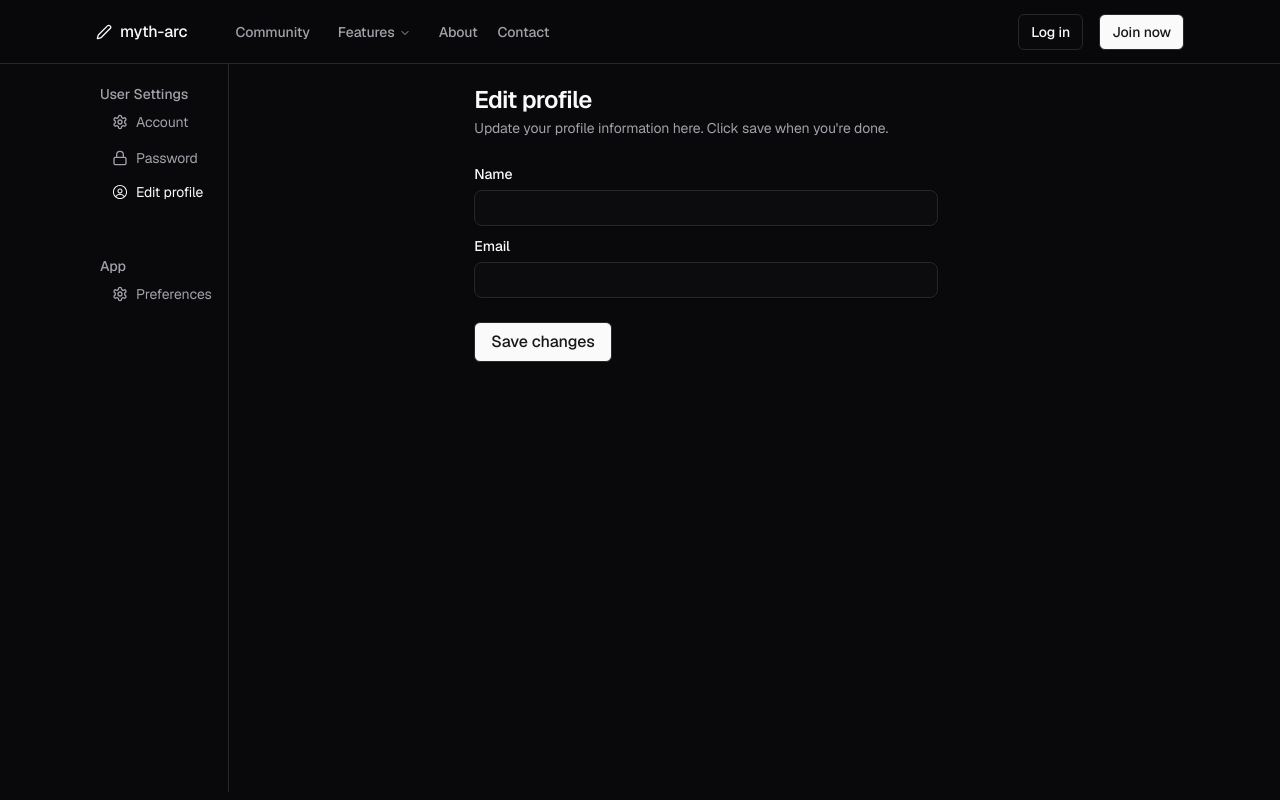
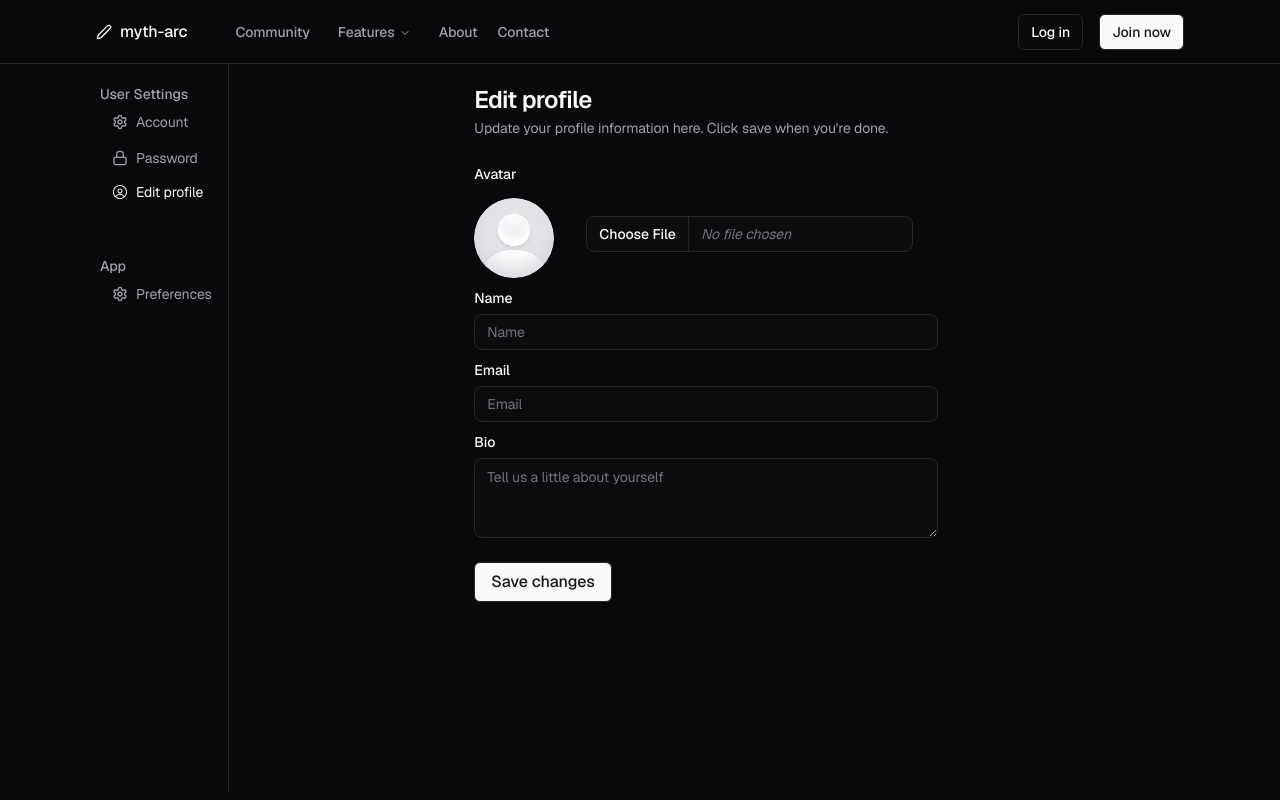
Before and after one commit to Lokendrakushwah12/blogora, a Next.js app: page /account/edit in a window 1280 px wide. Built offline with nearby package versions, Linux system fonts and the light colour scheme.

Commit message:
completed user profile

```diff
--- a/next.config.js
+++ b/next.config.js
@@ -5,6 +5,10 @@
 import "./src/env.js";
 
 /** @type {import("next").NextConfig} */
-const config = {};
+const config = {
+  images: {
+    domains: ["avatars.githubusercontent.com"],
+  },
+};
 
 export default config;
--- a/src/api/userDetailsApi.ts
+++ b/src/api/userDetailsApi.ts
@@ -4,6 +4,8 @@ import { apiClient } from "./apiClient";
 interface userDetailsResponse {
   name: string;
   email: string;
+  bio: string;
+  profilePhoto: string;
   status: number;
   token: string;
 }
--- a/src/app/[username]/_components/ProfileHeader.tsx
+++ b/src/app/[username]/_components/ProfileHeader.tsx
@@ -1,32 +1,58 @@
 "use client";
+import { useUserDetails } from "@/api/userDetailsApi";
+import { useAuth } from "@/context/authContext";
 import Image from "next/image";
 import { useParams } from "next/navigation";
+import { useEffect, useState } from "react";
 
 const ProfileHeader = () => {
   const { username } = useParams();
   const usernameString = Array.isArray(username) ? username.join("") : username;
   const email = usernameString + "@gmail.com";
+  const token = useAuth().token;
+  const { data: user } = useUserDetails(token);
+  const [userData, setUserData] = useState({
+    name: user?.name ?? "",
+    email: user?.email ?? "",
+    bio: user?.bio ?? "",
+    profilePhoto: user?.profilePhoto ?? "",
+  });
+
+  useEffect(() => {
+    if (user) {
+      setUserData({
+        name: user?.name || "",
+        email: user?.email || "",
+        bio: user?.bio || "",
+        profilePhoto: user?.profilePhoto || "",
+      });
+    }
+  }, [user]);
+
   return (
-    <>
+    <div className="flex flex-col gap-4">
       <div className="flex w-full items-center justify-between">
         <div className="flex flex-col items-start justify-center">
           <h1 className="text-xl font-bold">{username}</h1>
           <p className="text-muted-foreground">{email}</p>
         </div>
         <Image
-          src="/favicon.svg"
+          src={"/svg/Avatar.svg"}
           alt=""
           width={80}
           height={80}
           className="rounded-full bg-muted-foreground"
         />
       </div>
-      <p className="mt-4 text-muted-foreground">
-        Lorem ipsum dolor sit amet, consectetur adipiscing elit. Sed do eiusmod
-        tempor incididunt ut labore et dolore magna aliqua. Ut enim ad minim
-        veniam, quis nostrud exercitation
-      </p>
-    </>
+      {userData.bio ? (
+        <p className="mt-4 text-muted-foreground">{userData.bio}</p>
+      ) : (
+        <span className="flex flex-col gap-1">
+          <div className="h-5 w-full animate-pulse rounded-md bg-muted" />
+          <div className="h-5 w-1/2 animate-pulse rounded-md bg-muted" />
+        </span>
+      )}
+    </div>
   );
 };
 
--- a/src/app/account/_components/EditProfile.tsx
+++ b/src/app/account/_components/EditProfile.tsx
@@ -11,11 +11,62 @@ import {
 } from "@/components/ui/card";
 import { Input } from "@/components/ui/input";
 import { Label } from "@/components/ui/label";
+import { Textarea } from "@/components/ui/textarea";
 import { useAuth } from "@/context/authContext";
+import Image from "next/image";
+import { useEffect, useState } from "react";
 
 const EditProfile = () => {
   const { token } = useAuth();
   const { data: user } = useUserDetails(token);
+
+  const [updatedUserData, setUpdatedUserData] = useState({
+    name: "",
+    email: "",
+    bio: "",
+    profilePhoto: "/svg/Avatar.svg",
+  });
+
+  // Update state once user data is fetched
+  useEffect(() => {
+    if (user) {
+      setUpdatedUserData({
+        name: user?.name || "",
+        email: user?.email || "",
+        bio: user?.bio || "",
+        profilePhoto: user?.profilePhoto || "/svg/Avatar.svg",
+      });
+    }
+  }, [user]);
+
+  const handleChange = (
+    e: React.ChangeEvent<HTMLInputElement | HTMLTextAreaElement>,
+  ) => {
+    const { id, value } = e.target;
+    setUpdatedUserData((prevState) => ({
+      ...prevState,
+      [id]: value,
+    }));
+  };
+
+  const handleFileChange = (e: React.ChangeEvent<HTMLInputElement>) => {
+    const file = e.target.files?.[0];
+    if (file) {
+      const reader = new FileReader();
+      reader.onloadend = () => {
+        setUpdatedUserData((prevState) => ({
+          ...prevState,
+          profilePhoto: reader.result as string,
+        }));
+      };
+      reader.readAsDataURL(file);
+    }
+  };
+
+  const handleSaveChanges = () => {
+    console.log("Updated User Data: ", updatedUserData);
+  };
+
   return (
     <Card className="flex flex-col items-center justify-start">
       <div className="w-full max-w-lg">
@@ -28,16 +79,52 @@ const EditProfile = () => {
         </CardHeader>
         <CardContent className="w-full space-y-2">
           <div className="place-items-start space-y-1">
+            <Label htmlFor="profilePhoto">Avatar</Label>
+            <div className="flex items-center justify-center gap-8">
+              <Image
+                src={updatedUserData.profilePhoto ?? "/svg/Avatar.svg"}
+                alt="Profile"
+                width={80}
+                height={80}
+                className="mt-2 h-20 w-20 rounded-full"
+              />
+              <Input
+                id="profilePhoto"
+                type="file"
+                onChange={handleFileChange}
+              />
+            </div>
+          </div>
+          <div className="place-items-start space-y-1">
             <Label htmlFor="name">Name</Label>
-            <Input id="name" defaultValue={user?.name} />
+            <Input
+              id="name"
+              placeholder="Name"
+              value={updatedUserData.name}
+              onChange={handleChange}
+            />
           </div>
           <div className="place-items-start space-y-1">
             <Label htmlFor="email">Email</Label>
-            <Input id="email" defaultValue={user?.email} />
+            <Input
+              id="email"
+              placeholder="Email"
+              value={updatedUserData.email}
+              onChange={handleChange}
+            />
+          </div>
+          <div className="place-items-start space-y-1">
+            <Label htmlFor="bio">Bio</Label>
+            <Textarea
+              id="bio"
+              value={updatedUserData.bio}
+              onChange={handleChange}
+              placeholder="Tell us a little about yourself"
+            />
           </div>
         </CardContent>
         <CardFooter>
-          <Button>Save changes</Button>
+          <Button onClick={handleSaveChanges}>Save changes</Button>
         </CardFooter>
       </div>
     </Card>
--- a/src/components/ui/profile.tsx
+++ b/src/components/ui/profile.tsx
@@ -29,7 +29,15 @@ export function Profile() {
   return (
     <DropdownMenu>
       <DropdownMenuTrigger asChild>
-        <div className="h-9 w-9 cursor-pointer rounded-full bg-muted-foreground" />
+        <div className="h-9 w-9 cursor-pointer rounded-full bg-muted-foreground">
+          <Image
+            className="aspect-square h-9 w-9 cursor-pointer overflow-hidden rounded-full bg-muted object-cover"
+            src={user?.profilePhoto ?? "/svg/Avatar.svg"}
+            alt=""
+            width={150}
+            height={150}
+          />
+        </div>
       </DropdownMenuTrigger>
       <DropdownMenuContent className="z-[299] w-44">
         <DropdownMenuGroup>
@@ -38,14 +46,16 @@ export function Profile() {
               href={`/${username}`}
               className="flex cursor-pointer items-center justify-center gap-1 text-muted-foreground"
             >
-              <Image
-                className="h-4 w-4 overflow-hidden rounded-full bg-foreground/50"
-                src="/favicon.svg"
-                alt=""
-                width={15}
-                height={15}
-              />{" "}
-              {user?.name ?? "Anonymous"}
+              <div className="h-4 w-4 cursor-pointer rounded-full bg-muted-foreground">
+                <Image
+                  className="h-4 w-4 overflow-hidden rounded-full bg-foreground/50"
+                  src={user?.profilePhoto ?? "/svg/Avatar.svg"}
+                  alt=""
+                  width={50}
+                  height={50}
+                />
+              </div>
+              {username ?? "Anonymous"}
             </Link>
           </DropdownMenuItem>
           <DropdownMenuItem className="cursor-pointer text-muted-foreground hover:text-foreground">
--- /dev/null
+++ b/src/components/ui/textarea.tsx
@@ -0,0 +1,22 @@
+import * as React from "react";
+
+import { cn } from "@/lib/utils";
+
+const Textarea = React.forwardRef<
+  HTMLTextAreaElement,
+  React.ComponentProps<"textarea">
+>(({ className, ...props }, ref) => {
+  return (
+    <textarea
+      className={cn(
+        "flex min-h-[80px] w-full rounded-lg border border-input bg-accent/10 px-3 py-2 text-sm text-foreground shadow-sm shadow-black/5 transition-shadow placeholder:text-muted-foreground/70 focus-visible:border-ring focus-visible:outline-none focus-visible:ring-[3px] focus-visible:ring-ring/20 disabled:cursor-not-allowed disabled:opacity-50",
+        className,
+      )}
+      ref={ref}
+      {...props}
+    />
+  );
+});
+Textarea.displayName = "Textarea";
+
+export { Textarea };
```
Also changed, not shown: public/svg/Avatar.svg (added).
